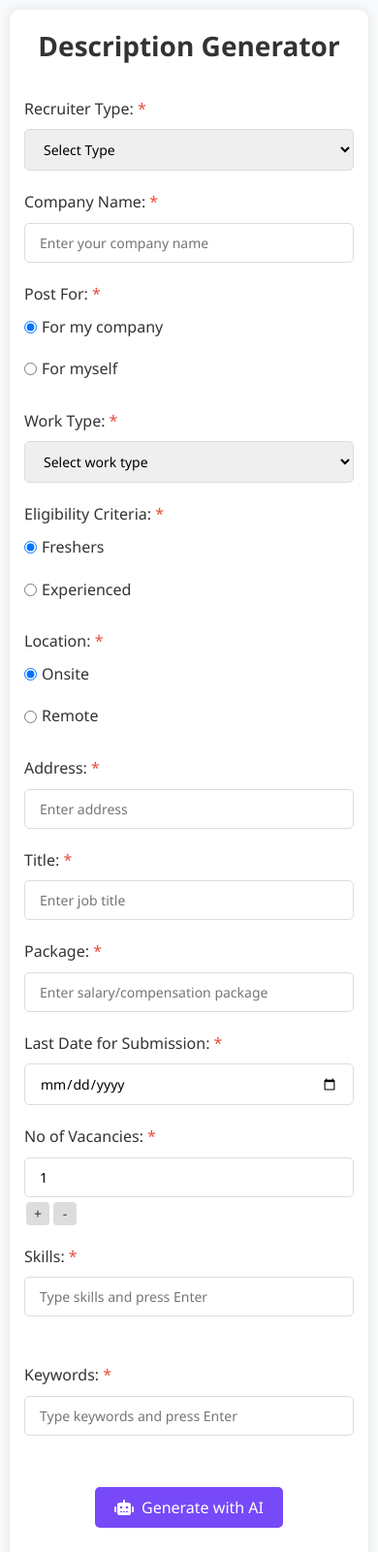
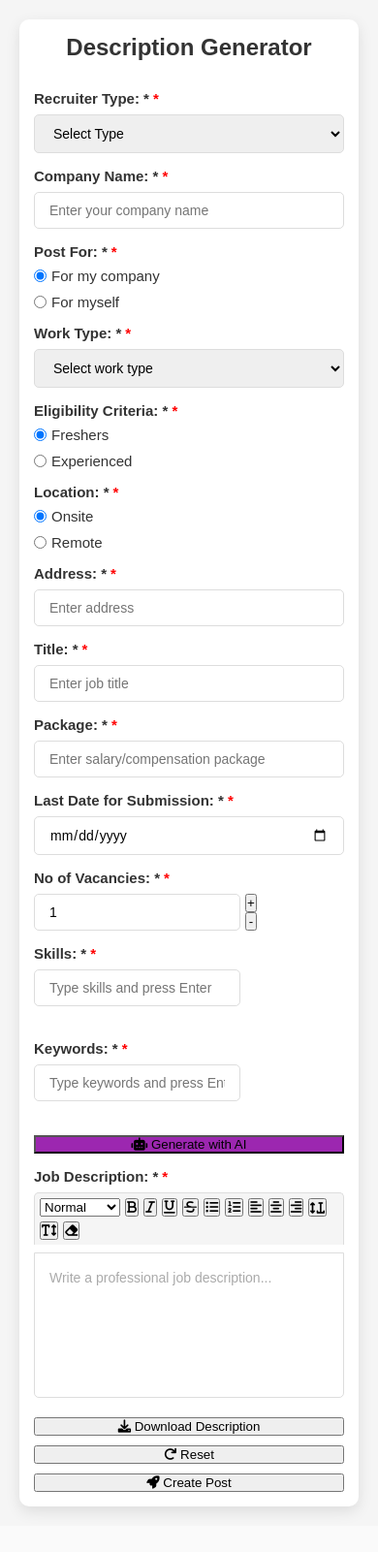
Before and after one commit to Krish63020/Description-generator, a Flask app: page / in a window 390 px wide. Shown: the top 1601 px of the page at 97% size. After the commit the page ends 1563 px from the top, so only its background shows below. Run offline with Flask 2, Linux system fonts and the light colour scheme.

Commit message:
Update style.css

```diff
--- a/static/style.css
+++ b/static/style.css
@@ -1,50 +1,56 @@
 * {
-    box-sizing: border-box;
     margin: 0;
     padding: 0;
-    font-family: 'Segoe UI', Tahoma, Geneva, Verdana, sans-serif;
+    box-sizing: border-box;
+    font-family: Arial, sans-serif;
 }
 
 body {
-    background-color: #f8f9fa;
-    color: #333;
-    line-height: 1.6;
+    background-color: #f5f5f5;
+    padding: 20px;
 }
 
 .container {
     max-width: 800px;
-    margin: 20px auto;
-    padding: 20px;
+    margin: 0 auto;
     background-color: #fff;
+    padding: 30px;
     border-radius: 10px;
-    box-shadow: 0 0 10px rgba(0, 0, 0, 0.1);
+    box-shadow: 0 5px 15px rgba(0, 0, 0, 0.1);
 }
 
 h1 {
     text-align: center;
     margin-bottom: 30px;
     color: #333;
-    font-size: 28px;
-    font-weight: 600;
+    font-size: 32px;
+}
+
+.form-container {
+    display: flex;
+    flex-direction: column;
+    gap: 20px;
 }
 
 .form-group {
-    margin-bottom: 20px;
+    display: flex;
+    flex-direction: column;
+    gap: 8px;
 }
 
 label {
-    display: block;
-    margin-bottom: 8px;
-    font-weight: 500;
+    font-weight: bold;
     color: #333;
+    font-size: 15px;
 }
 
-.required {
-    color: #e74c3c;
+.required::after {
+    content: "*";
+    color: red;
+    margin-left: 4px;
 }
 
 .form-control {
-    width: 100%;
     padding: 10px 15px;
     border: 1px solid #ddd;
     border-radius: 5px;
@@ -53,26 +59,25 @@ label {
 }
 
 .form-control:focus {
-    border-color: #7749F8;
+    border-color: #6c5ce7;
     outline: none;
-    box-shadow: 0 0 0 2px rgba(119, 73, 248, 0.2);
 }
 
-.radio-group {
+.radio-group, .checkbox-group {
     display: flex;
-    flex-wrap: wrap;
-    gap: 15px;
+    gap: 20px;
 }
 
-.radio-label {
+.radio-label, .checkbox-label {
     display: flex;
     align-items: center;
+    gap: 5px;
+    font-weight: normal;
     cursor: pointer;
-    font-weight: normal;
 }
 
-.radio-label input {
-    margin-right: 5px;
+.radio-label input, .checkbox-label input {
+    cursor: pointer;
 }
 
 .number-input {
@@ -80,243 +85,276 @@ label {
     align-items: center;
 }
 
-.number-input .form-control {
-    flex-grow: 1;
-}
-
 .number-buttons {
     display: flex;
     flex-direction: column;
-    margin-left: 10px;
+    margin-left: 5px;
 }
 
-.number-buttons button {
-    border: none;
-    background-color: #ddd;
-    color: #333;
-    width: 24px;
-    height: 24px;
+.plus-btn, .minus-btn {
+    background-color: #f0f0f0;
+    border: 1px solid #ddd;
+    width: 30px;
+    height: 20px;
+    cursor: pointer;
     display: flex;
     align-items: center;
     justify-content: center;
-    cursor: pointer;
-    font-size: 14px;
-    border-radius: 4px;
-    margin: 2px 0;
+    font-size: 16px;
+    user-select: none;
 }
 
-.number-buttons button:hover {
-    background-color: #ccc;
+.plus-btn {
+    border-radius: 0 5px 0 0;
 }
 
-.tags-input {
+.minus-btn {
+    border-radius: 0 0 5px 0;
+}
+
+.tags-input-container {
     position: relative;
 }
 
 .tags-container {
     display: flex;
     flex-wrap: wrap;
-    gap: 8px;
+    gap: 5px;
     padding: 5px;
     min-height: 20px;
-    margin-top: 8px;
 }
 
 .tag {
-    background-color: #7749F8;
+    background-color: #6c5ce7;
     color: white;
-    padding: 2px 8px;
-    border-radius: 15px;
+    padding: 5px 10px;
+    border-radius: 3px;
     display: flex;
     align-items: center;
+    gap: 5px;
     font-size: 12px;
 }
 
 .tag-close {
-    margin-left: 5px;
     cursor: pointer;
     font-weight: bold;
-}
-
-.generate-btn-container {
-    display: flex;
-    justify-content: center;
-    margin: 25px 0;
-}
-
-.btn-purple {
-    background-color: #7749F8;
-    color: white;
-    border: none;
-    padding: 10px 20px;
-    border-radius: 5px;
-    font-size: 16px;
-    cursor: pointer;
-    display: flex;
-    align-items: center;
-    transition: background-color 0.3s;
-}
-
-.btn-purple:hover {
-    background-color: #6337d0;
-}
-
-.btn-purple i {
-    margin-right: 8px;
 }
 
 .editor-toolbar {
     display: flex;
     flex-wrap: wrap;
-    gap: 5px;
-    padding: 10px;
     background-color: #f5f5f5;
     border: 1px solid #ddd;
     border-bottom: none;
     border-radius: 5px 5px 0 0;
+    padding: 5px;
+    gap: 5px;
 }
 
-#format-select {
+.formatting-option {
+    background-color: transparent;
+    border: 1px solid transparent;
     padding: 5px;
-    border: 1px solid #ddd;
-    border-radius: 4px;
-    margin-right: 5px;
+    cursor: pointer;
+    font-size: 14px;
+    border-radius: 3px;
 }
 
-.toolbar-btn {
-    background-color: transparent;
-    border: 1px solid #ddd;
-    padding: 5px 10px;
-    border-radius: 4px;
-    cursor: pointer;
-    color: #333;
-    font-size: 14px;
-}
-
-.toolbar-btn:hover {
-    background-color: #e9e9e9;
+.formatting-option:hover {
+    background-color: #e0e0e0;
 }
 
 .editor-content {
+    min-height: 200px;
     border: 1px solid #ddd;
     border-radius: 0 0 5px 5px;
-    min-height: 200px;
     padding: 15px;
     overflow-y: auto;
     background-color: white;
+    font-size: 14px;
+    line-height: 1.5;
 }
 
 .editor-content:focus {
     outline: none;
-    border-color: #7749F8;
-    box-shadow: 0 0 0 2px rgba(119, 73, 248, 0.2);
+    border-color: #6c5ce7;
 }
 
 .editor-content[placeholder]:empty:before {
     content: attr(placeholder);
-    color: #888;
-    cursor: text;
+    color: #aaa;
 }
 
 .button-group {
     display: flex;
+    flex-wrap: wrap;
     justify-content: space-between;
+    gap: 10px;
     margin-top: 20px;
-    flex-wrap: wrap;
-    gap: 10px;
 }
 
-.btn-green, .btn-red, .btn-blue {
+.btn {
     padding: 10px 20px;
     border: none;
     border-radius: 5px;
-    font-size: 16px;
     cursor: pointer;
+    font-weight: bold;
     display: flex;
     align-items: center;
+    justify-content: center;
+    gap: 8px;
     transition: background-color 0.3s;
     flex: 1;
-    justify-content: center;
-    min-width: 180px;
-}
-
-.btn-green {
-    background-color: #2ecc71;
+    min-width: 150px;
     color: white;
 }
 
-.btn-green:hover {
+.btn-success {
+    background-color: #2ecc71;
+}
+
+.btn-success:hover {
     background-color: #27ae60;
 }
 
-.btn-red {
+.btn-primary {
+    background-color: #0D47A1;
+}
+
+.btn-primary:hover {
+    background-color: #0a3882;
+}
+
+.btn-danger {
     background-color: #e74c3c;
+}
+
+.btn-danger:hover {
+    background-color: #c0392b;
+}
+
+.btn-purple {
+    background-color: #9c27b0;
+}
+
+.btn-purple:hover {
+    background-color: #7b1fa2;
+}
+
+.ai-generate {
+    display: flex;
+    justify-content: flex-end;
+    margin: 10px 0;
+}
+
+#generateBtn {
+    background-color: #9c27b0;
     color: white;
 }
 
-.btn-red:hover {
-    background-color: #c0392b;
+#generateBtn:hover {
+    background-color: #7b1fa2;
 }
 
-.btn-blue {
-    background-color: #3498db;
-    color: white;
+.date-input {
+    padding-right: 35px;
 }
 
-.btn-blue:hover {
-    background-color: #2980b9;
+.date-icon {
+    position: absolute;
+    right: 15px;
+    top: 50%;
+    transform: translateY(-50%);
+    color: #999;
+    cursor: pointer;
 }
 
-.btn-green i, .btn-red i, .btn-blue i {
-    margin-right: 8px;
+/* Modal styling */
+.modal {
+    display: none;
+    position: fixed;
+    z-index: 1000;
+    left: 0;
+    top: 0;
+    width: 100%;
+    height: 100%;
+    background-color: rgba(0, 0, 0, 0.5);
+    overflow: auto;
 }
 
-/* Mobile responsive adjustments */
+.modal-content {
+    background-color: white;
+    margin: 10% auto;
+    padding: 20px;
+    border-radius: 10px;
+    width: 80%;
+    max-width: 700px;
+    max-height: 80vh;
+    overflow-y: auto;
+    position: relative;
+}
+
+.close-button {
+    position: absolute;
+    top: 10px;
+    right: 20px;
+    font-size: 24px;
+    font-weight: bold;
+    cursor: pointer;
+}
+
+#previewContent {
+    margin-top: 20px;
+    padding: 15px;
+    border: 1px solid #ddd;
+    border-radius: 5px;
+    background-color: #f9f9f9;
+}
+
+/* Mobile responsiveness */
 @media (max-width: 768px) {
     .container {
         padding: 15px;
-        margin: 10px;
     }
 
-    .radio-group {
+    h1 {
+        font-size: 24px;
+    }
+
+    .radio-group, .checkbox-group {
         flex-direction: column;
         gap: 10px;
     }
 
     .editor-toolbar {
-        justify-content: center;
-        padding: 5px;
+        flex-wrap: wrap;
     }
 
-    .toolbar-btn {
-        padding: 5px 8px;
-        font-size: 12px;
+    .formatting-option {
+        padding: 8px;
     }
 
     .button-group {
         flex-direction: column;
     }
 
-    .btn-green, .btn-red, .btn-blue {
+    .btn {
         width: 100%;
-        margin: 5px 0;
+    }
+
+    .modal-content {
+        width: 95%;
+        margin: 5% auto;
     }
 }
 
-/* Make sure the number buttons don't overlap on mobile */
+/* Additional responsive adjustments */
 @media (max-width: 480px) {
-    .number-input {
-        flex-direction: column;
-        align-items: flex-start;
+    .form-group {
+        margin-bottom: 15px;
     }
 
-    .number-buttons {
-        flex-direction: row;
-        margin-left: 0;
-        margin-top: 5px;
-    }
-
-    .number-buttons button {
-        margin: 0 2px;
+    .editor-content {
+        min-height: 150px;
     }
 }
```
